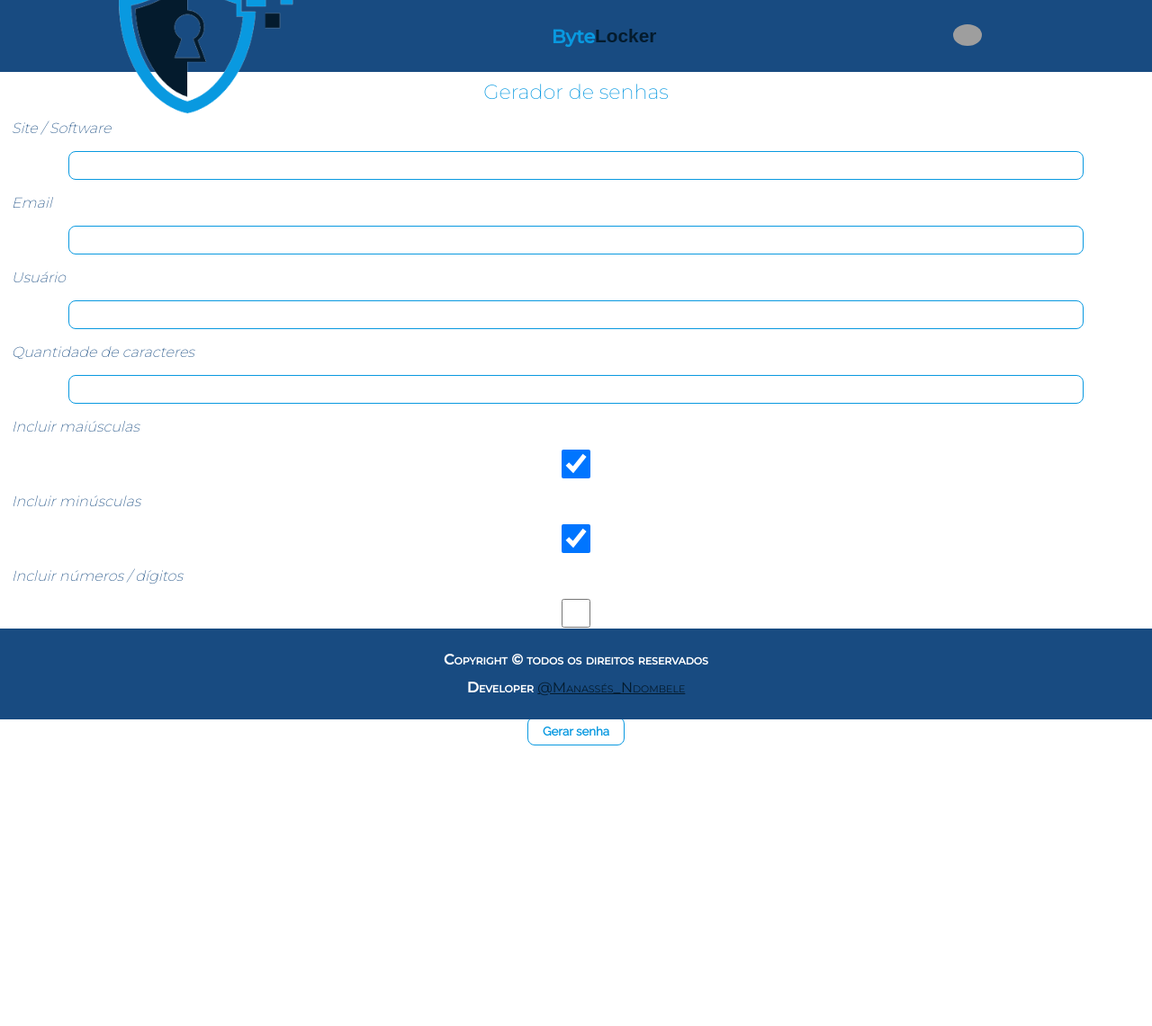
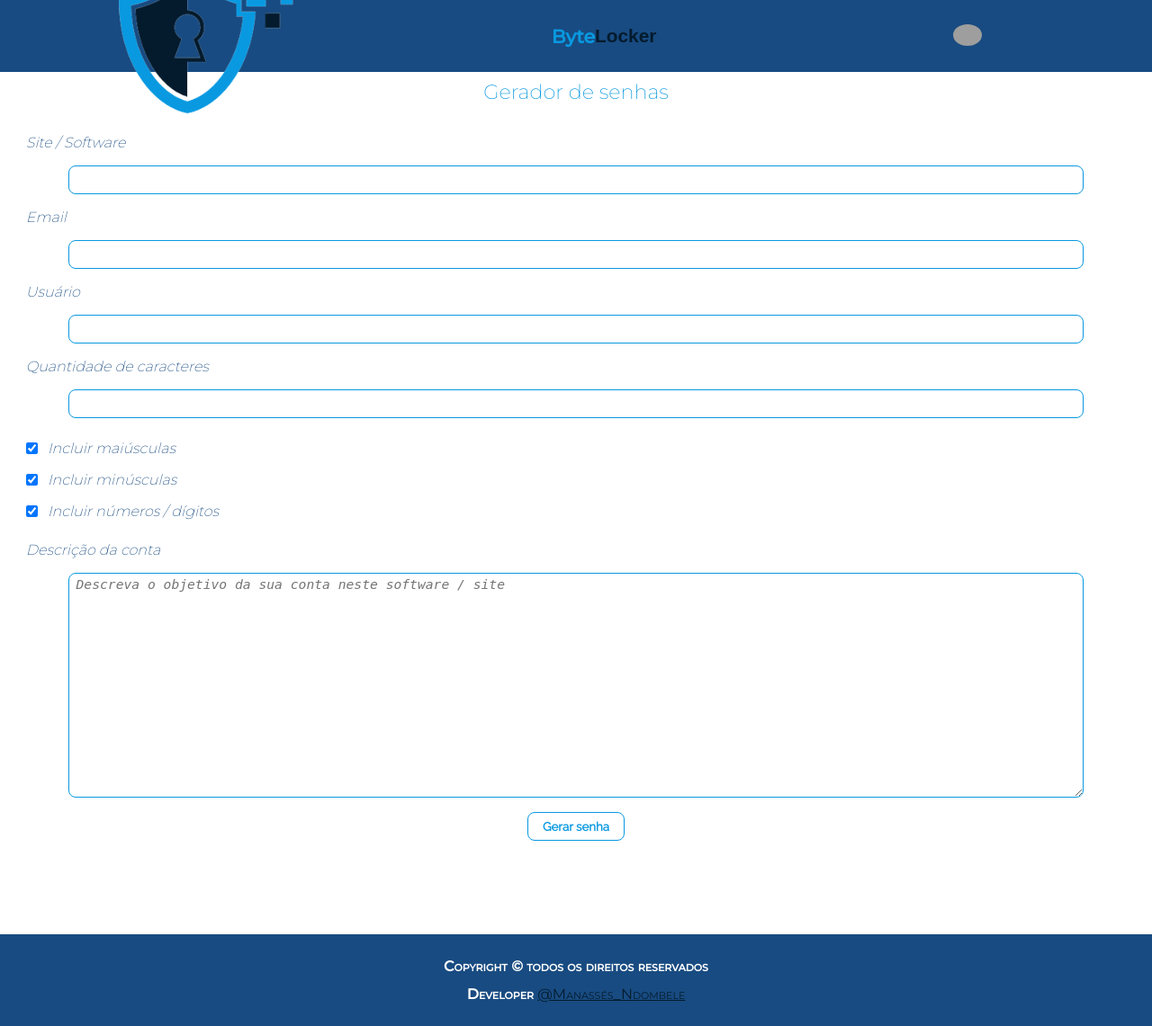
Before and after one commit to ManassesNdombele/Bit-locker, a Django app: page /password-generator/ in a window 1280 px wide. Shown: the whole page at 90% size. Before the commit the page ends 829 px from the top, so only its background shows below. Run offline with Django 4.2, Linux system fonts and the light colour scheme; some web fonts are replaced; grey boxes are pictures that could not be loaded.

Commit message:
Estilos da página de geração de senhas
Acabei de concluir os estilos da página de gerador de senhas

```diff
--- a/byte_locker_app/static/styles/base-styles.css
+++ b/byte_locker_app/static/styles/base-styles.css
@@ -88,6 +88,7 @@ main {
     justify-content: space-around;
     flex-wrap: wrap;
     padding-top: 5.5rem;
+    padding-bottom: 5.5rem;
 }
 
 button {
@@ -119,7 +120,6 @@ footer {
     flex-direction: column;
     background-color: var(--third_color);
     padding: 2%;
-    position: fixed;
     bottom: 0%;
 }
 
--- a/byte_locker_app/static/styles/passwd-gen-styles.css
+++ b/byte_locker_app/static/styles/passwd-gen-styles.css
@@ -8,11 +8,12 @@
     --button_font: 'Raleway', sans-serif;
 }
 
-.modal-header {
+.self-header {
     width: 100%;
+    margin-bottom: 1rem;
 }
 
-.modal-header h1 {
+.self-header h1 {
     text-align: center;
     color: var(--second_color);
     font-size: 1.4em;
@@ -26,7 +27,7 @@
     display: none;
 }
 
-.password-generator-modal-details {
+.password-generator-details {
     display: flex;
     flex-direction: column;
     align-items: center;
@@ -36,39 +37,47 @@
     height: 50%;
 }
 
-.password-generator-modal-details form {
+.password-generator-details > form {
     display: flex;
     flex-direction: column;
     align-items: center;
-    justify-content: left;
+    justify-content: center;
     width: 100%;
     height: 100%;
     margin: 0.3%;
 }
 
-.password-generator-modal-details > form > label {
+.password-generator-details > form > label {
     font-weight: lighter;
     color: var(--third_color);
     font-style: italic;
     text-align: left;
     width: 100%;
+    padding-left: 1rem;
 }
 
-.password-generator-modal-details .check-options {
+.password-generator-details > form > .check-options {
     display: flex;
-    flex-direction: row-reverse;
-    align-items: center;
+    align-items: left;
     justify-content: left;
     width: 100%;
     margin: 0.5rem;
+    padding-left: 1rem;
 }
 
-.password-generator-modal-details .check-options > label {
-    color: var(--first_color);
-    font-style: italic;
+.password-generator-details > form > .last-form-label {
+    margin-top: 1rem;
 }
 
-.password-generator-modal-details > form > input {
+.password-generator-details > form > .check-options > label {
+    color: var(--third_color);
+    font-style: italic;
+    font-weight: lighter;
+    text-align: left;
+    padding-left: 0.7rem;
+}
+
+.password-generator-details > form > input {
     background-color: transparent;
     border: 1px solid var(--second_color);
     height: 2rem;
@@ -76,16 +85,21 @@
     border-radius: 8px;
     padding: 0.2rem 0.5rem;
     margin: 1rem;
-    color: var(--first_color);
+    color: var(--third_color);
 }
 
-.password-generator-modal-details > form > textarea {
+.password-generator-details > form > textarea {
     background-color: transparent;
     border: 1px solid var(--second_color);
-    height: 2rem;
+    height: 250px;
     width: 90%;
     border-radius: 8px;
     padding: 0.2rem 0.5rem;
     margin: 1rem;
     color: var(--first_color);
 }
+
+.password-generator-details > form > textarea::placeholder {
+    font-size: 1.1em;
+    font-style: italic;
+}
--- a/templates/passwd-gen.html
+++ b/templates/passwd-gen.html
@@ -4,11 +4,11 @@
 <link rel="stylesheet" href="{% static 'styles/passwd-gen-styles.css' %}">
 {% endblock %}
 {% block main_content %}
-<header class="modal-header">
+<header class="self-header">
     <h1>Gerador de senhas</h1>
 </header>
 <img src="{% static 'images/loading-load.gif' %}" alt="Loading Gif" id="loader-password-generator">
-<div class="modal-details password-generator-modal-details">
+<div class="password-generator-details">
     {% if not DATA_SENDED %}
     <form action="{% url 'passwd_gen' %}" method="post" target="_self">
         {% csrf_token %}
@@ -20,14 +20,20 @@
         <input type="text" name="user-name-input" id="user-name-id">
         <label for="char-length-id">Quantidade de caracteres</label>
         <input type="number" name="char-length-input" id="char-length-id">
-        <label for="upper-letters-id">Incluir maiúsculas</label>
-        <input type="checkbox" name="upper-letters-checkbox" id="upper-letters-id" checked>
-        <label for="lower-letters-id">Incluir minúsculas</label>
-        <input type="checkbox" name="lower-letters-checkbox" id="lower-letters-id" checked>
-        <label for="numbers-id">Incluir números / dígitos</label>
-        <input type="checkbox" name="numbers-checkbox" id="numbers-id">
-        <label for="account-description-id">Descrição da conta</label>
-        <textarea name="account-description-textbox" id="account-description-id" cols="30" rows="10" placeholder="Descreva o objetivo da sua conta neste determinado software / site"></textarea>
+        <section class="check-options">
+            <input type="checkbox" name="upper-letters-checkbox" id="upper-letters-id" checked>
+            <label for="upper-letters-id">Incluir maiúsculas</label>
+        </section>
+        <section class="check-options">
+            <input type="checkbox" name="lower-letters-checkbox" id="lower-letters-id" checked>
+            <label for="lower-letters-id">Incluir minúsculas</label>
+        </section>
+        <section class="check-options">
+            <input type="checkbox" name="numbers-checkbox" id="numbers-id" checked>
+            <label for="numbers-id">Incluir números / dígitos</label>
+        </section>
+        <label for="account-description-id" class="last-form-label">Descrição da conta</label>
+        <textarea name="account-description-textbox" id="account-description-id" cols="30" rows="20" placeholder="Descreva o objetivo da sua conta neste software / site"></textarea>
         <button type="submit" class="system-btn">Gerar senha</button>
     </form>
     {% else %}
```
Also changed, not shown: byte_locker_app/static/styles/index-styles.css (+4 -48 lines).
